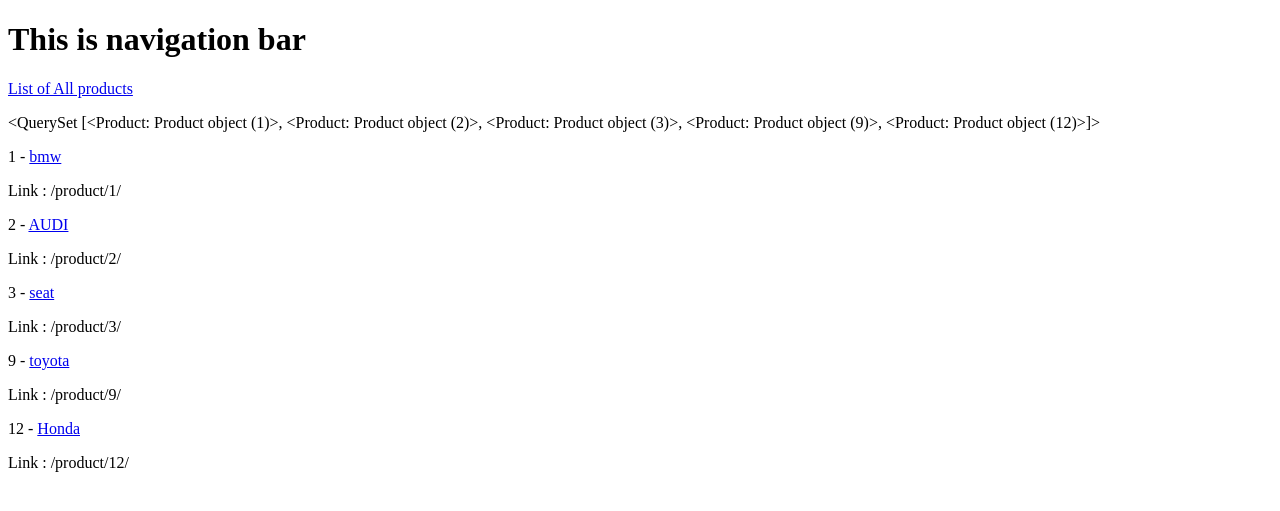
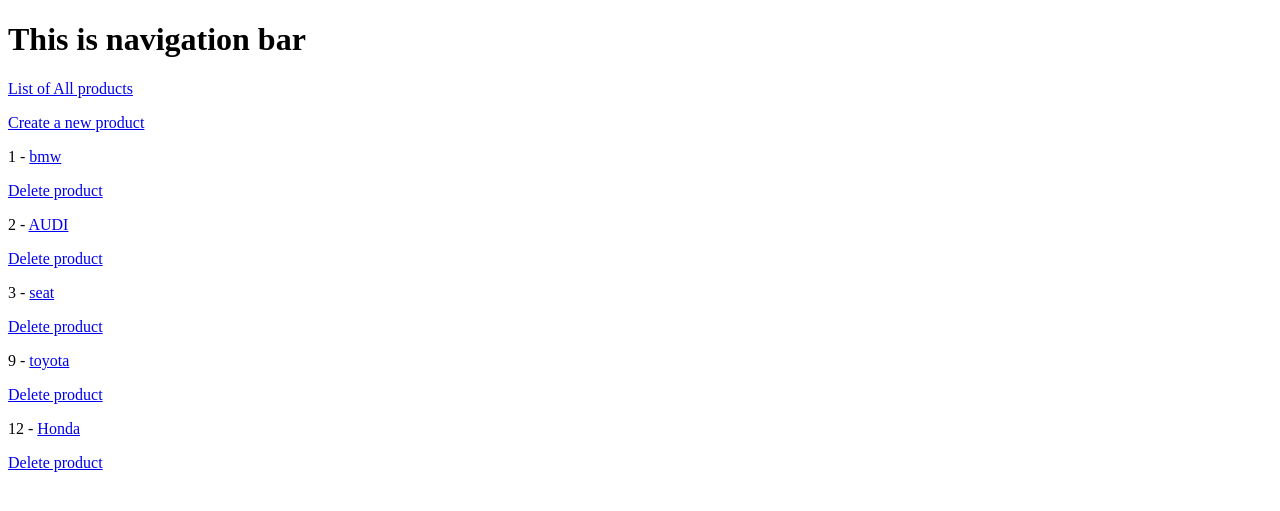
Before and after one commit to cabwds/DjangoLearning, a Django app: page /products/ in a window 1280 px wide. Shown: the top 511 px of the page. Run offline with Django 3.2, Linux system fonts and the light colour scheme; data comes from the database, SQL or seed files in the repository; both versions use the stored data as it was after the commit.

Commit message:
rename and optimize the linkage between diff apps

```diff
--- a/src/DjangoProject/urls.py
+++ b/src/DjangoProject/urls.py
@@ -22,7 +22,7 @@
     path('admin/', admin.site.urls),
     path('home/', home_view, name='home'),
     path('product/<int:id>/',product_detail_view,name='product_detail'),
-    path('create/',product_create_view,name='product_create'),
+    path('product/create/',product_create_view,name='product_create'),
     path('product/<int:id>/delete/',product_delete_view,name='product_delete'),
     path('products/',product_list_view,name='product_list'),
     path('product/<int:id>/update/',product_update_view,name='product_update'),
--- a/src/products/views.py
+++ b/src/products/views.py
@@ -16,7 +16,7 @@
 	context = {
 		'obj':obj
 	}
-	return render(request,"product/detail.html",context)
+	return render(request,"product/product_detail.html",context)
 
 
 def product_delete_view(request, id):
@@ -26,8 +26,8 @@
 	if request.method == "POST":
 		#confirming delete
 		obj.delete()
-		#redirect after deletion
-		return redirect('../../')
+		#redirect after deletion to be home list page
+		return redirect('../../../products/')
 	context = {
 		'obj':obj
 	}
--- a/src/templates/base.html
+++ b/src/templates/base.html
@@ -6,6 +6,7 @@
 <body>
 	<h1>This is navigation bar</h1>
 	<p><a href="/products/">List of All products</a></p>
+	<p><a href="/product/create/">Create a new product</a></p>
 	{% block content %}{% endblock %}
 </body>
 </html>
--- a/src/templates/product/product_list.html
+++ b/src/templates/product/product_list.html
@@ -2,7 +2,7 @@
 
 {% block content %}
 
-{{ obj_list }}
+<!-- {{ obj_list }} -->
 
 {% for instance in obj_list %}
 	<p>{{instance.id}} -
@@ -10,7 +10,12 @@
 			{{instance.title}}
 		</a>
 	</p>
-	<p>Link : {{ instance.get_absolute_url }}</p>
+	<p>
+		<a href='{{ instance.get_absolute_url }}delete/'>
+			Delete product
+		</a>
+	</p>
+	<!-- <p>Link : {{ instance.get_absolute_url }}</p>   -->
 
 {% endfor %}
 
```
Also changed, not shown: src/db.sqlite3, src/templates/product/product_detail.html (renamed from src/templates/product/detail.html).
